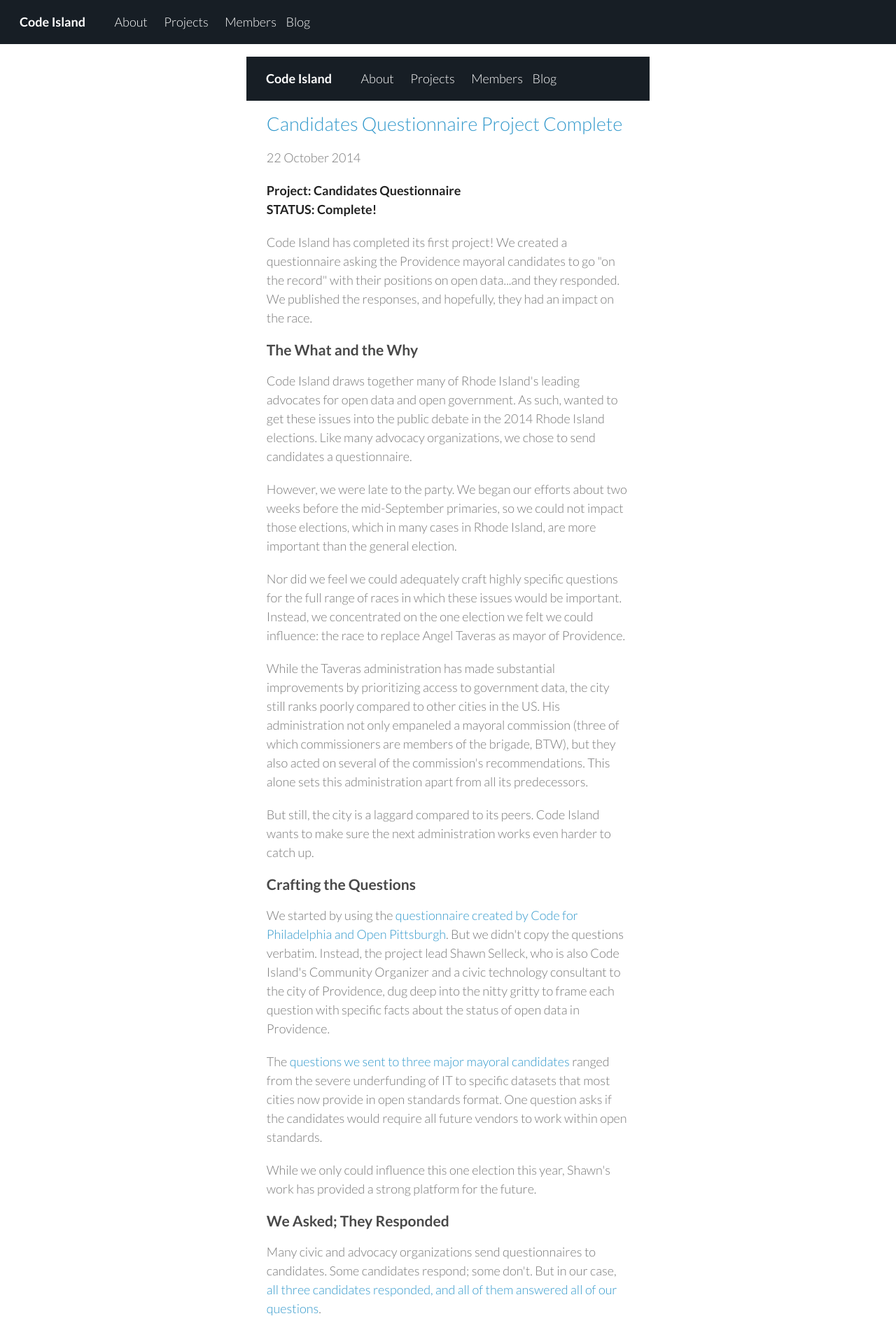
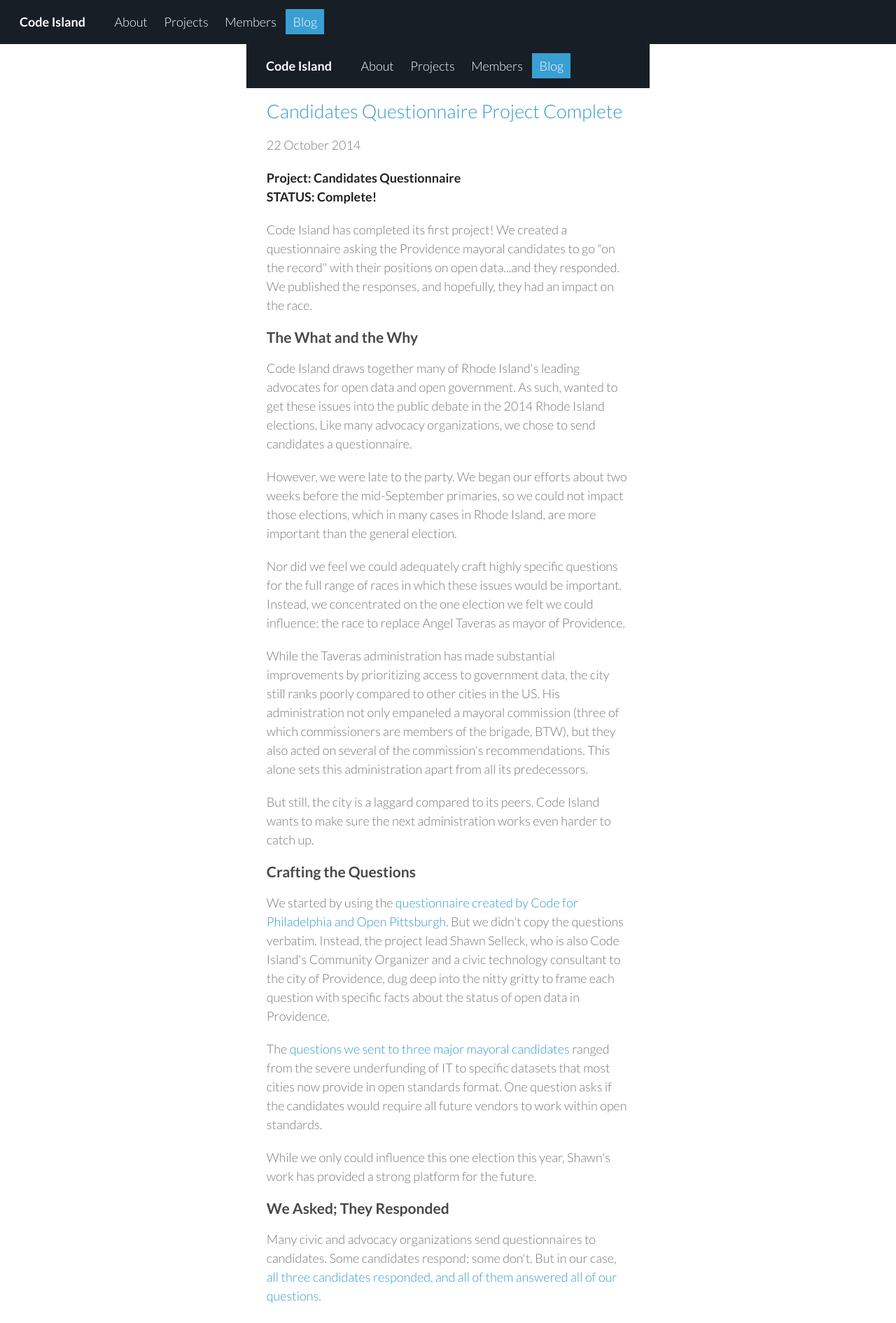
Before and after one commit to codeisland/codeisland.github.io, a Jekyll site: the page built from blog/index.html, in a window 1280 px wide. Shown: the top 1891 px of the page at 70% size. Built offline with Jekyll 4.4.1, drawn with Linux system fonts in a browser that asks for light colours.

Commit message:
Make blog nav item show YOU ARE HERE style

```diff
--- a/_layouts/post.html
+++ b/_layouts/post.html
@@ -3,7 +3,7 @@
 
   {% include head.html %}
 
-  <body id="page" class="{{ page.body-class }} no-js">
+  <body id="page" class="{{ page.body-class }} post no-js">
 
     {% include header.html %}
 
--- a/index.html
+++ b/index.html
@@ -23,7 +23,7 @@
       </ul>
     </div>
   </div>
-  <div class="blog site-width">
+  <div class="blog-container site-width">
     {{ site.posts }}
   </div>
   <!-- <div class="site-width">
--- a/stylesheets/styles.css
+++ b/stylesheets/styles.css
@@ -136,6 +136,7 @@
 .about nav .about,
 .projects nav .projects,
 .members nav .members,
+.post nav .blog,
 .resources nav .resources {
   background: #399fd3;
 }
@@ -152,7 +153,7 @@
   color: #fff;
 }
 
-.blog {
+.blog-container {
   padding: 1em 0 2em;
 }
 strong {
```
